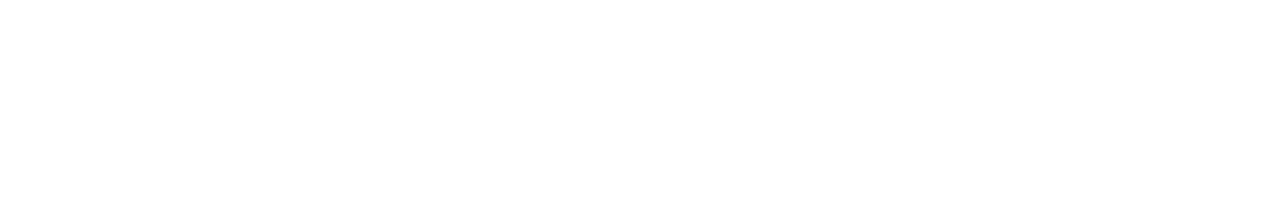
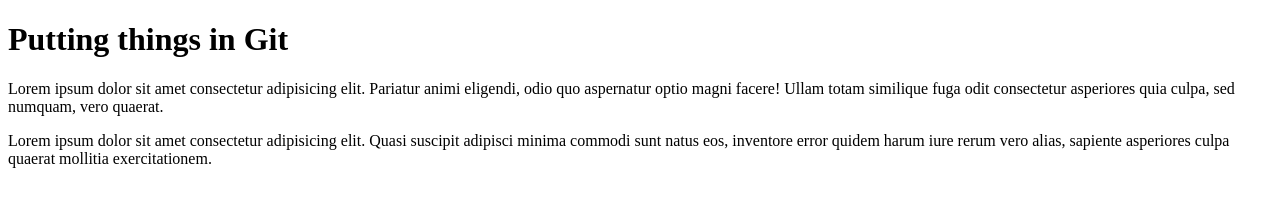
Before and after one commit to mikaelascorn/playing-with-git, a plain HTML site: page index.html in a window 1280 px wide. Drawn offline with Linux system fonts and the light colour scheme.

Commit message:
Playing with Git

```diff
--- a/index.html
+++ b/index.html
@@ -4,9 +4,14 @@
   <meta charset="UTF-8">
   <meta name="viewport" content="width=device-width, initial-scale=1.0">
   <meta http-equiv="X-UA-Compatible" content="ie=edge">
-  <title>Playing with Git</title>
+  <title>Git (it!)</title>
 </head>
 <body>
+  <div class="Git">
+    <h1>Putting things in Git</h1>
+    <p>Lorem ipsum dolor sit amet consectetur adipisicing elit. Pariatur animi eligendi, odio quo aspernatur optio magni facere! Ullam totam similique fuga odit consectetur asperiores quia culpa, sed numquam, vero quaerat.</p>
+    <p>Lorem ipsum dolor sit amet consectetur adipisicing elit. Quasi suscipit adipisci minima commodi sunt natus eos, inventore error quidem harum iure rerum vero alias, sapiente asperiores culpa quaerat mollitia exercitationem.</p>
+  </div>
 
 </body>
 </html>
```
